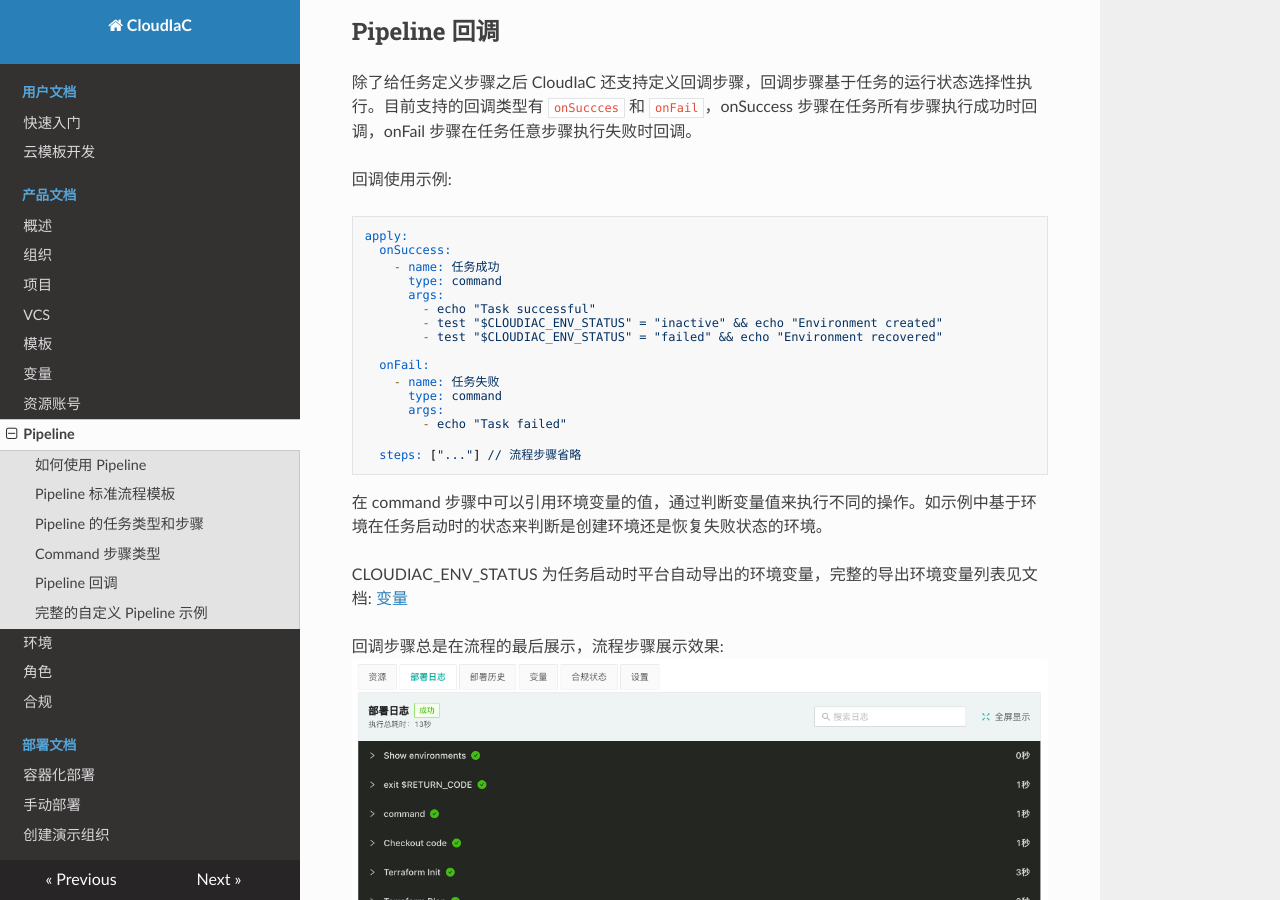
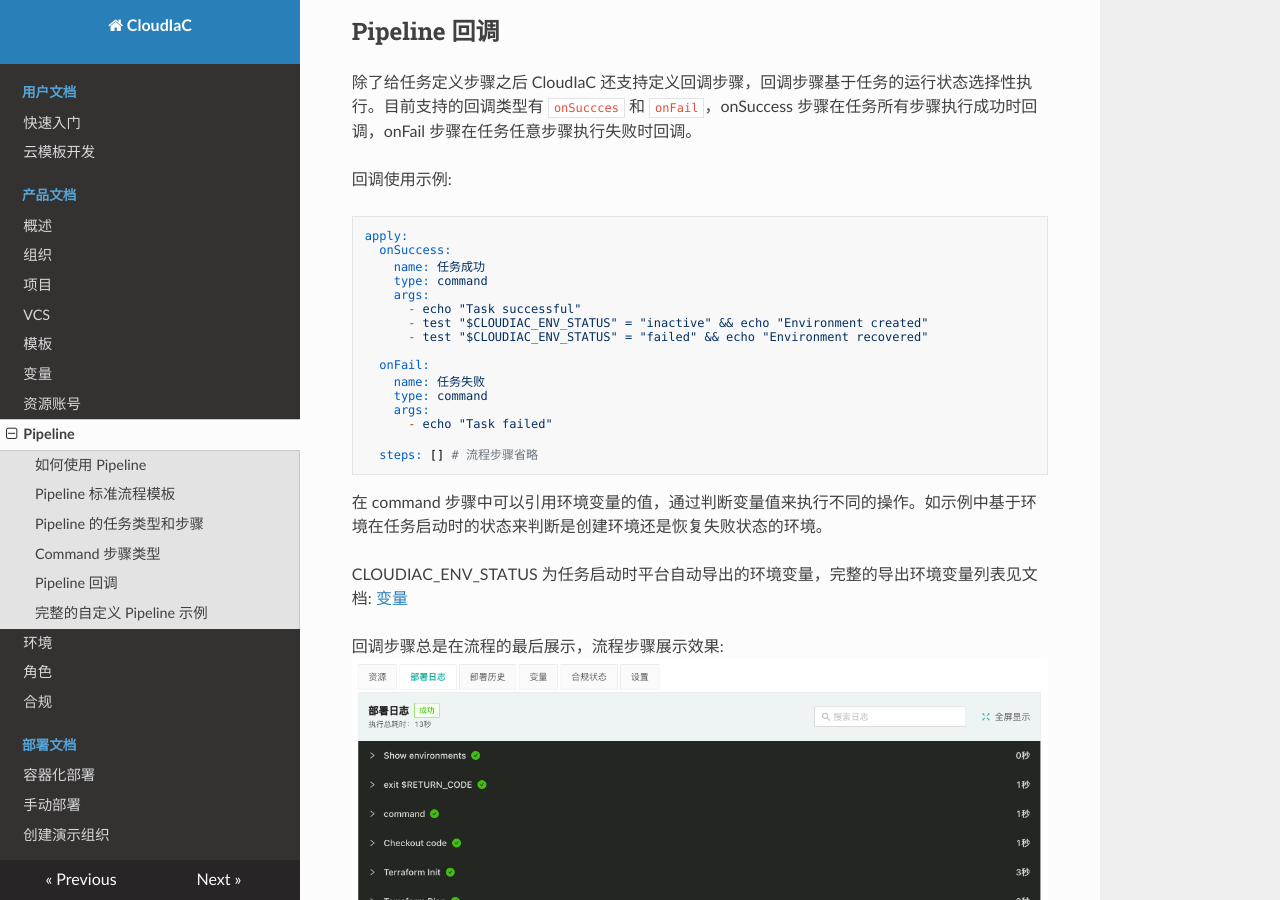
Before and after one commit to idcos/cloudiac, an MkDocs documentation site: the page built from docs/mkdocs/intra/pipeline.md, in a window 1280 px wide and 900 px high, scrolled down 3186 px. Built offline with MkDocs 1.6.1, drawn with Linux system fonts in a browser that asks for light colours; nearby versions of some CDN libraries.

````diff
--- a/docs/mkdocs/intra/pipeline.md
+++ b/docs/mkdocs/intra/pipeline.md
@@ -128,20 +128,20 @@ apply:
 ```yaml
 apply:
   onSuccess:
-    - name: 任务成功
-      type: command
-      args:
-        - echo "Task successful"
-        - test "$CLOUDIAC_ENV_STATUS" = "inactive" && echo "Environment created"
-        - test "$CLOUDIAC_ENV_STATUS" = "failed" && echo "Environment recovered"
+    name: 任务成功
+    type: command
+    args:
+      - echo "Task successful"
+      - test "$CLOUDIAC_ENV_STATUS" = "inactive" && echo "Environment created"
+      - test "$CLOUDIAC_ENV_STATUS" = "failed" && echo "Environment recovered"
 
   onFail:
-    - name: 任务失败
-      type: command
-      args:
-        - echo "Task failed"
+    name: 任务失败
+    type: command
+    args:
+      - echo "Task failed"
 
-  steps: ["..."] // 流程步骤省略
+  steps: [] # 流程步骤省略
 ```
 
 在 command 步骤中可以引用环境变量的值，通过判断变量值来执行不同的操作。如示例中基于环境在任务启动时的状态来判断是创建环境还是恢复失败状态的环境。
````
